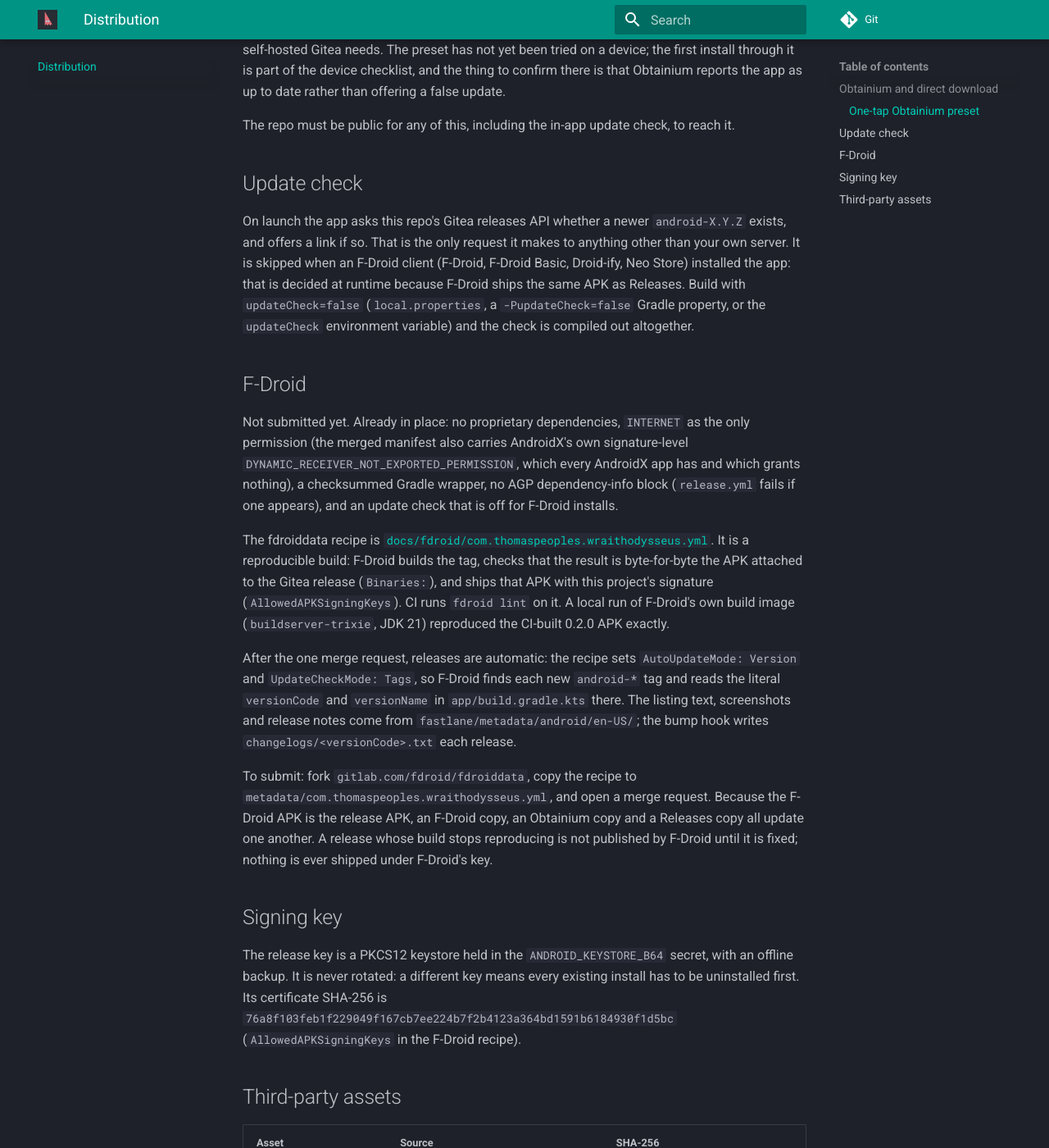
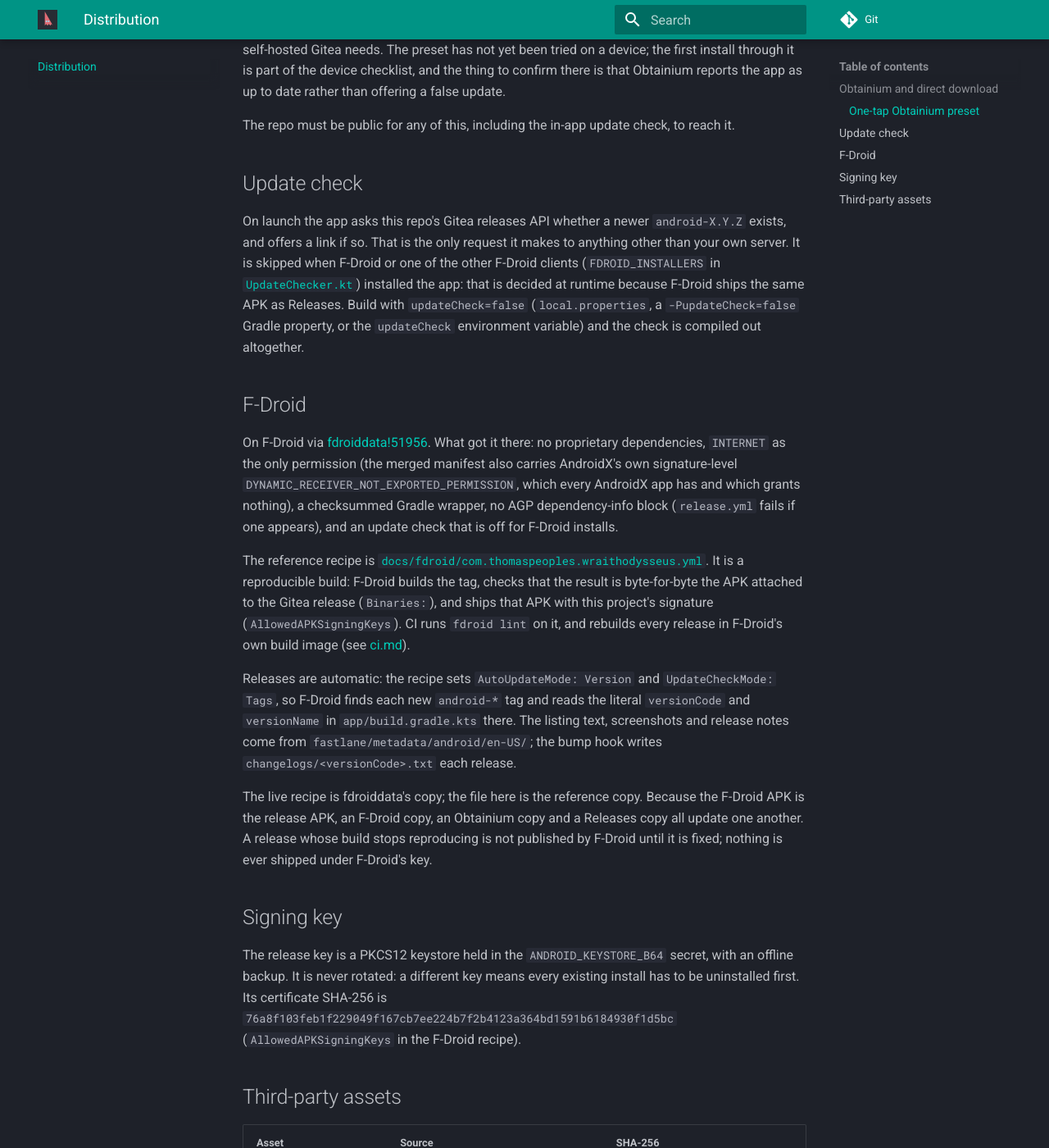
Before and after one commit to wraith-proxy/wraith-odysseus-apk, an MkDocs documentation site: the page built from docs/android-distribution.md, in a window 1280 px wide and 1400 px high, scrolled down 945 px. Shown: the whole window at 82% size. Built offline with MkDocs 1.6.1 and Material for MkDocs 9.7.7, drawn with Linux system fonts in a browser that asks for light colours.

Commit message:
chore/TJP-18101: docs and F-Droid description match the shipped app
F-Droid is live, so the not-submitted and once-merged text goes. README, docs/index.md and the fastlane description list the email and tools features shipped since 0.2.0; the description stays one line per paragraph. The update-check docs point at FDROID_INSTALLERS instead of copying it. Roadmap ticks the installer item and moves demo mode to 0.7.0.

```diff
--- a/docs/android-distribution.md
+++ b/docs/android-distribution.md
@@ -47,39 +47,41 @@
 
 On launch the app asks this repo's Gitea releases API whether a newer
 `android-X.Y.Z` exists, and offers a link if so. That is the only request it
-makes to anything other than your own server. It is skipped when an F-Droid
-client (F-Droid, F-Droid Basic, Droid-ify, Neo Store) installed the app: that
-is decided at runtime because F-Droid ships the same APK as Releases. Build
-with `updateCheck=false` (`local.properties`, a `-PupdateCheck=false` Gradle
-property, or the `updateCheck` environment variable) and the check is
-compiled out altogether.
+makes to anything other than your own server. It is skipped when F-Droid or
+one of the other F-Droid clients (`FDROID_INSTALLERS` in
+[`UpdateChecker.kt`](../app/src/main/java/com/thomaspeoples/wraithodysseus/update/UpdateChecker.kt))
+installed the app: that is decided at runtime because F-Droid ships the same
+APK as Releases. Build with `updateCheck=false` (`local.properties`, a
+`-PupdateCheck=false` Gradle property, or the `updateCheck` environment
+variable) and the check is compiled out altogether.
 
 ## F-Droid
 
-Not submitted yet. Already in place: no proprietary dependencies, `INTERNET` as
+On F-Droid via
+[fdroiddata!51956](https://gitlab.com/fdroid/fdroiddata/-/merge_requests/51956).
+What got it there: no proprietary dependencies, `INTERNET` as
 the only permission (the merged manifest also carries AndroidX's own
 signature-level `DYNAMIC_RECEIVER_NOT_EXPORTED_PERMISSION`, which every
 AndroidX app has and which grants nothing), a checksummed Gradle wrapper, no
 AGP dependency-info block (`release.yml` fails if one appears), and an update
 check that is off for F-Droid installs.
 
-The fdroiddata recipe is
+The reference recipe is
 [`docs/fdroid/com.thomaspeoples.wraithodysseus.yml`](https://git.thomaspeoples.com/thomaspeoples/wraith-odysseus-apk/src/branch/main/docs/fdroid/com.thomaspeoples.wraithodysseus.yml).
 It is a reproducible build: F-Droid builds the tag, checks that the result is
 byte-for-byte the APK attached to the Gitea release (`Binaries:`), and ships
 that APK with this project's signature (`AllowedAPKSigningKeys`). CI runs
-`fdroid lint` on it. A local run of F-Droid's own build image
-(`buildserver-trixie`, JDK 21) reproduced the CI-built 0.2.0 APK exactly.
+`fdroid lint` on it, and rebuilds every release in F-Droid's own build image
+(see [ci.md](ci.md)).
 
-After the one merge request, releases are automatic: the recipe sets
-`AutoUpdateMode: Version` and `UpdateCheckMode: Tags`, so F-Droid finds each
-new `android-*` tag and reads the literal `versionCode` and `versionName` in
-`app/build.gradle.kts` there. The listing text, screenshots and release notes
-come from `fastlane/metadata/android/en-US/`; the bump hook writes
+Releases are automatic: the recipe sets `AutoUpdateMode: Version` and
+`UpdateCheckMode: Tags`, so F-Droid finds each new `android-*` tag and reads
+the literal `versionCode` and `versionName` in `app/build.gradle.kts` there.
+The listing text, screenshots and release notes come from
+`fastlane/metadata/android/en-US/`; the bump hook writes
 `changelogs/<versionCode>.txt` each release.
 
-To submit: fork `gitlab.com/fdroid/fdroiddata`, copy the recipe to
-`metadata/com.thomaspeoples.wraithodysseus.yml`, and open a merge request.
+The live recipe is fdroiddata's copy; the file here is the reference copy.
 Because the F-Droid APK is the release APK, an F-Droid copy, an Obtainium copy
 and a Releases copy all update one another. A release whose build stops
 reproducing is not published by F-Droid until it is fixed; nothing is ever
```
Also changed, not shown: README.md (+20 -14 lines), docs/ROADMAP.md (+10 -8 lines), docs/index.md (+14 -9 lines), 1 other file.
